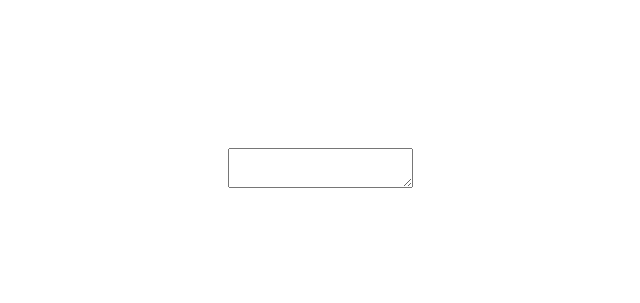
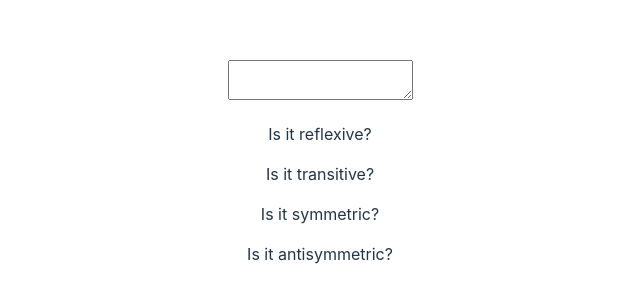
Before and after one commit to codenamerey/set-relation-determinator-tdd, a React (Vite) app: page / in a window 1280 px wide. Shown: the part 229-532 px from the top of the page, without its empty margins (320-960 px from the left). Built offline with nearby package versions, Linux system fonts and the light colour scheme.

Commit message:
Create Output field

```diff
--- a/src/App.tsx
+++ b/src/App.tsx
@@ -1,10 +1,12 @@
-// import { useState } from 'react'
+import { useState } from 'react'
 import './App.css'
 import Input from './components/Input.tsx'
+import Output from './components/Output.tsx'
+import { result } from './interfaces/interfaces.tsx'
 
 
 function App() {
-
+  const [result, setResult] = useState<result>({})
 
   const style = {
     "padding": "4px"
@@ -12,7 +14,8 @@ function App() {
 
   return (
     <>
-      <Input style={style}/>
+      <Input style={style} />
+      <Output result={result} />
     </>
   )
 }
--- /dev/null
+++ b/src/components/Output.tsx
@@ -0,0 +1,19 @@
+import { result } from "../interfaces/interfaces.tsx"
+
+const Output = ({result}:{result:result}) => {
+
+    const isPropertyTrue = (property:boolean):string => {
+        return property ? "Yep" : "Nope"
+    }
+
+  return (
+    <output>
+        <p>Is it reflexive? {result.isReflexive ? isPropertyTrue(result.isReflexive) : ''}</p>
+        <p>Is it transitive? {result.isTransitive ? isPropertyTrue(result.isTransitive) : ''}</p>
+        <p>Is it symmetric? {result.isReflexive ? isPropertyTrue(result.isSymmetric!) : ''}</p>
+        <p>Is it antisymmetric? {result.isAntiSymmetric ? isPropertyTrue(result.isAntiSymmetric) : ''}</p>
+    </output>
+  )
+}
+
+export default Output
--- /dev/null
+++ b/src/interfaces/interfaces.tsx
@@ -0,0 +1,6 @@
+export interface result {
+    isReflexive?: boolean,
+    isTransitive?: boolean,
+    isSymmetric?: boolean,
+    isAntiSymmetric?: boolean
+}
```
